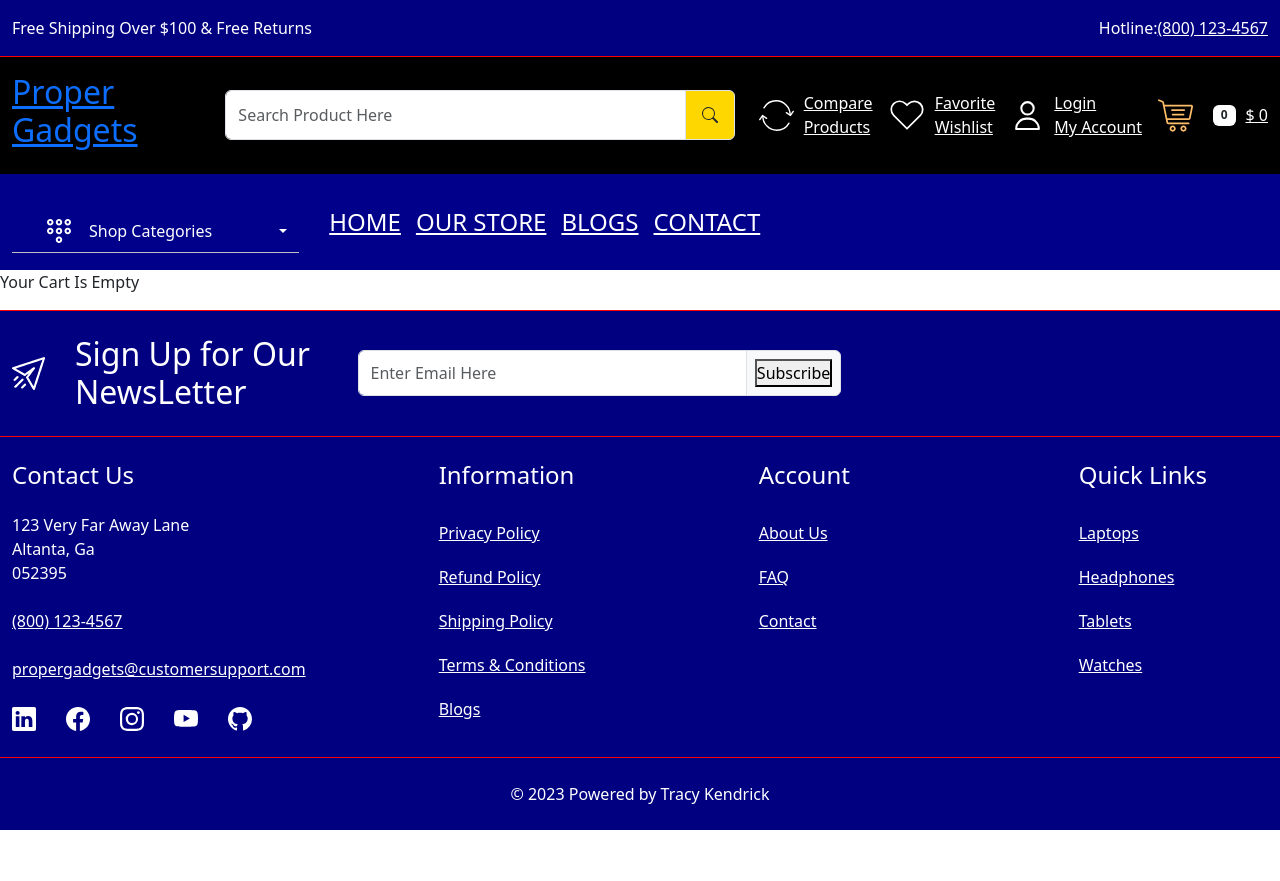
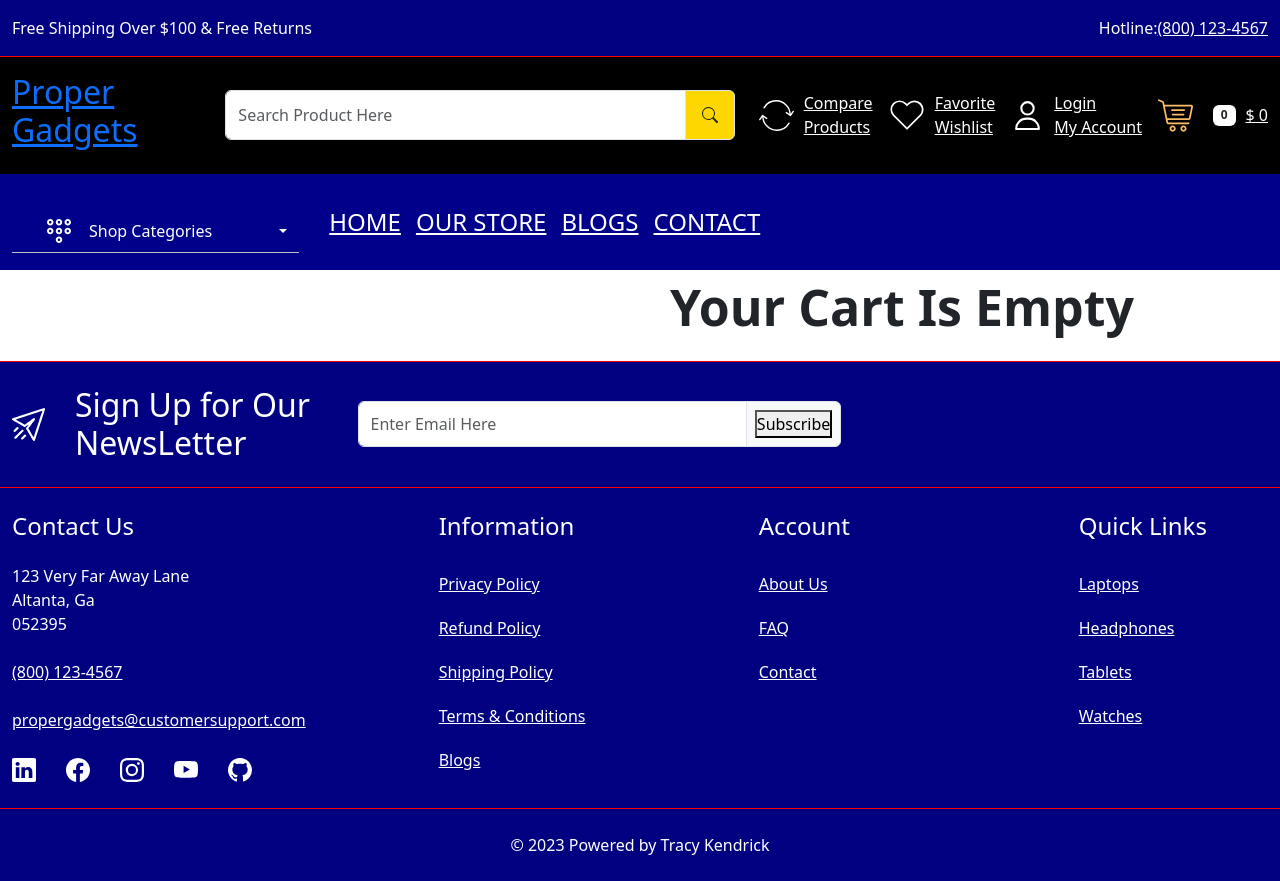
Before and after one commit to loltee/Capstone, a React (Vite) app: page /cart in a window 1280 px wide. Before the commit the page ends 830 px from the top, so only its background shows below. Built offline with nearby package versions, Linux system fonts and the light colour scheme.

Commit message:
quantity added and updated

```diff
--- a/package.json
+++ b/package.json
@@ -18,7 +18,8 @@
     "react-helmet": "^6.1.0",
     "react-icons": "^4.10.1",
     "react-router-dom": "^6.15.0",
-    "react-simple-star-rating": "^5.1.7"
+    "react-simple-star-rating": "^5.1.7",
+    "stripe": "^13.5.0"
   },
   "devDependencies": {
     "@types/react": "^18.2.15",
--- a/src/App.jsx
+++ b/src/App.jsx
@@ -13,6 +13,7 @@ import SignUpForm from "./components/SignUpForm";
 import Login from "./components/login";
 import MyCart from "./components/MyCart";
 import { useState } from "react";
+import Stripe from "stripe";
 
 function App() {
   const [cart, setCart] = useState([]);
--- a/src/components/MyCart.jsx
+++ b/src/components/MyCart.jsx
@@ -7,8 +7,9 @@ function MyCart({ cart, setCart }) {
   const [item, setItem] = useState("");
   const baseUrl = "https://fakestoreapi.com/";
   const location = useLocation();
+  const [number, setNumber] = useState(1);
 
-  const [quanity, setQuanity] = useState("item.price");
+  const [quantity, setQuantity] = useState("item.price");
   useEffect(() => {
     // async function getCart() {
     //   try {
@@ -31,15 +32,19 @@ function MyCart({ cart, setCart }) {
       setCart([...cart, item]);
       setItem("");
     }
-    console.log("herecart");
+    console.log(cart, "item was added");
   };
 
   const removeItem = (index) => {
     const updatedCart = [...cart];
+    console.log("updated cart");
     updatedCart.splice(index, 1);
     setCart(updatedCart);
   };
-  console.log(cart.length, cart, "hello", location.state);
+
+  // const updateQuanity = (id, value) => {};
+
+  console.log(cart, "hello", location.state);
 
   if (cart.length > 0) {
     return (
@@ -60,7 +65,7 @@ function MyCart({ cart, setCart }) {
         <ul className="cart-list">
           {cart.map((item, index) => (
             <li key={index} className="cart-item">
-              {item.price} {item.title}
+              {item.price} {item.title} {item.quantity}
               {/* {<img src={item.image} alt={item.title} />} */}
               <button
                 className="remove-button"
@@ -68,13 +73,16 @@ function MyCart({ cart, setCart }) {
               >
                 Remove
               </button>
+              {/* <button className="numberbutton" onClick={() => addItem(index)}>
+                Add
+              </button> */}
             </li>
           ))}
         </ul>
       </div>
     );
   } else {
-    return <p>Your Cart Is Empty</p>;
+    return <p className="emptytag">Your Cart Is Empty</p>;
   }
 }
 
--- a/src/components/ProductCard.jsx
+++ b/src/components/ProductCard.jsx
@@ -1,4 +1,4 @@
-import React, { useState, useEffect } from "react";
+import React, { useState, useEffect, use } from "react";
 import { Link } from "react-router-dom";
 import { Rating } from "react-simple-star-rating";
 import { getProduct } from "../api";
--- a/src/index.css
+++ b/src/index.css
@@ -31,6 +31,11 @@
   border: 3px solid black;
   scroll-behavior: smooth;
   overflow: scroll;
+}
+.emptytag {
+  font-weight: 600;
+  margin-left: 670px;
+  font-size: 50px;
 }
 
 .cart-title {
--- a/src/pages/ourStore.jsx
+++ b/src/pages/ourStore.jsx
@@ -16,7 +16,9 @@ const OurStore = ({ cart, setCart }) => {
     async function getStore() {
       const response = await fetch(`${baseUrl}/products`);
       const APIResponse = await response.json();
-      console.log("APIResponse", APIResponse);
+
+      // console.log("APIResponse", APIResponse);
+      // console.log("newAPIResponse", newAPIResponse);
       if (APIResponse) {
         setStore(APIResponse);
       } else {
@@ -30,8 +32,25 @@ const OurStore = ({ cart, setCart }) => {
   console.log("store", store);
 
   const addItem = (product) => {
-    console.log("hello");
-    setCart([...cart, product]);
+    console.log("product", product);
+    // setCart([...cart, product]);
+    // navigate("/cart");
+    console.log("cart", cart[0]);
+    console.log(
+      "output",
+      cart.find((e) => e.id === product.id)
+    );
+    if (cart.find((e) => e.id === product.id)) {
+      const itemIndex = cart.findIndex(
+        (cartItem) => cartItem.id === product.id
+      );
+      const updatedCartItems = [...cart];
+      updatedCartItems[itemIndex].quantity += 1;
+      setCart(updatedCartItems);
+    } else {
+      setCart([...cart, { ...product, quantity: 1 }]);
+    }
+
     navigate("/cart");
   };
   console.log(cart);
```
Also changed, not shown: 1 other file (tests, documents, lock files or other folders).
